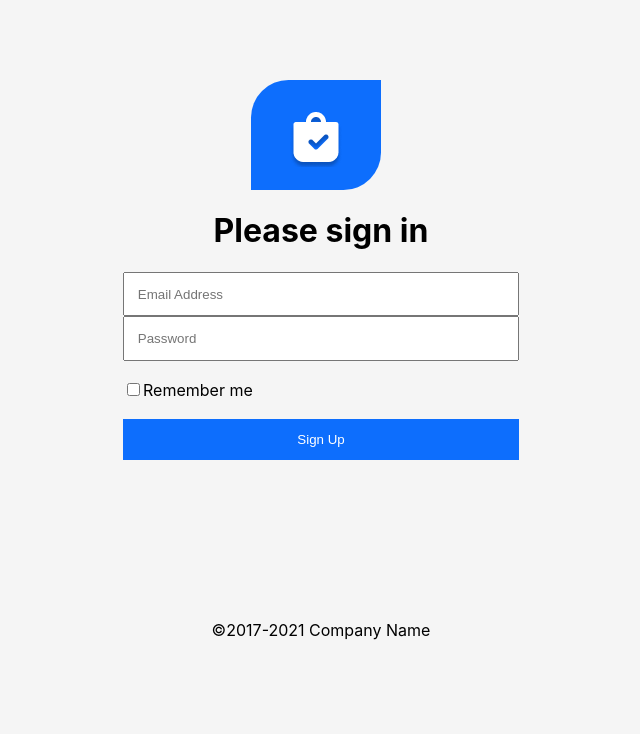
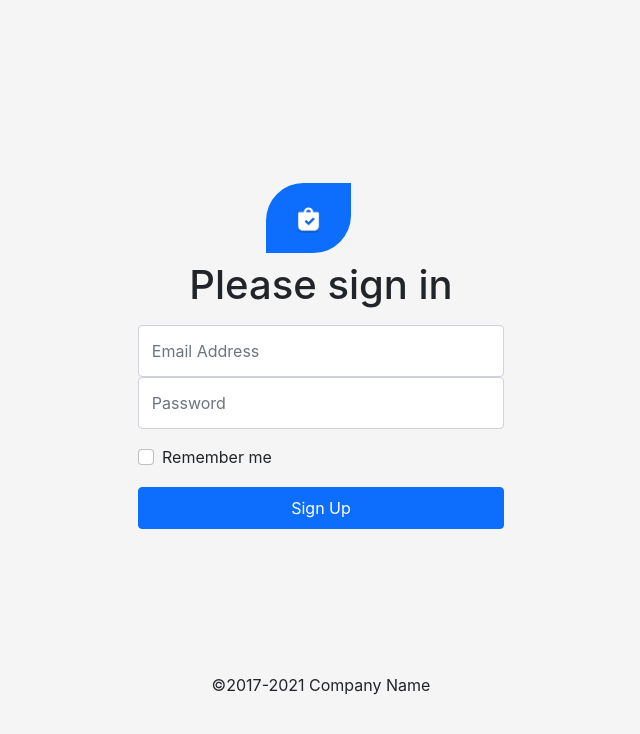
Before and after one commit to rifatjahan823/figma-conversion, a React (Create React App) app: page / in a window 1280 px wide. Shown: the top 734 px of the page, without its empty margins (319-959 px from the left). Built offline with nearby package versions, Linux system fonts and the light colour scheme.

Commit message:
login page done

```diff
--- a/public/index.html
+++ b/public/index.html
@@ -15,15 +15,10 @@
       user's mobile device or desktop. See https://developers.google.com/web/fundamentals/web-app-manifest/
     -->
     <link rel="manifest" href="%PUBLIC_URL%/manifest.json" />
-    <!--
-      Notice the use of %PUBLIC_URL% in the tags above.
-      It will be replaced with the URL of the `public` folder during the build.
-      Only files inside the `public` folder can be referenced from the HTML.
 
-      Unlike "/favicon.ico" or "favicon.ico", "%PUBLIC_URL%/favicon.ico" will
-      work correctly both with client-side routing and a non-root public URL.
-      Learn how to configure a non-root public URL by running `npm run build`.
-    -->
+    <!-- bootstrap cdn  -->
+    <link href="https://cdn.jsdelivr.net/npm/bootstrap@5.0.2/dist/css/bootstrap.min.css" rel="stylesheet" integrity="sha384-EVSTQN3/azprG1Anm3QDgpJLIm9Nao0Yz1ztcQTwFspd3yD65VohhpuuCOmLASjC" crossorigin="anonymous">
+
     <title>React App</title>
   </head>
   <body>
--- a/src/pages/Login.jsx
+++ b/src/pages/Login.jsx
@@ -1,40 +1,35 @@
+ import React from 'react';
+import { Form,Button} from 'react-bootstrap';
+import vector from "../../src/Vector.png";
 
-import React from 'react';
-import { Form,Button,Container} from 'react-bootstrap';
-import vector from "../../src/Vector.png";
 const Login = () => {
+
   return (
-        <Container style={{background:"whitesmoke",minHeight:'100vh'}}>
-
-        <div style={{display:'flex',justifyContent:'center',alignItems:'center'}}>
-         <div style={{margin:'10vh'}}>
+        <div className='min-vh-100 d-flex justify-content-center align-items-center' style={{background:"whitesmoke"}}>
+         <div className='mt-5 pt-5'>
         {/* logo div  */}
-          <div style={{textAlign:'center',background:' #0D6EFD'
-           ,padding: '25px',width:'80px',height:'60px',borderRadius: '37.5px 0px',marginLeft:'8rem'}}>
-          <img style={{paddingTop:'6px'}} src={vector} alt="" />
+          <div className='text-center' style={{background:' #0D6EFD',padding:'23px 30px',width:'85px',height:'70px',borderRadius: '37.5px 0px',marginLeft:'8rem'}}>
+          <img className='img-fluid' src={vector} alt="logo" />
           </div>
-
-         <h1 style={{textAlign:'center'}}>Please sign in</h1>
-
+         <h1 className='text-center py-2'>Please sign in</h1>
          {/* form section  */}
-            <Form>
+            <Form className='pb-5'>
             <Form.Group controlId="formBasicEmail">
             <Form.Control style={{padding:'0.8rem',width:'366px'}} type="email" placeholder="Email Address" />
             </Form.Group>
             <Form.Group controlId="formBasicPassword">
             <Form.Control style={{padding:'0.8rem',width:'366px'}} type="Password" placeholder="Password" />
             </Form.Group>
-             <Form.Group style={{padding:'1.2rem 0'}} controlId="formBasicCheckbox">
+             <Form.Group className='py-3' controlId="formBasicCheckbox">
              <Form.Check type="checkbox" label="Remember me" />
              </Form.Group>
-             <Button style={{padding:'0.8rem',width:'396px',background:'#0D6EFD',color:'#fff',border:'none'}} type="submit">
+             <Button className='w-100 p-2' style={{background:'#0D6EFD',color:'#fff'}}type="submit">
               Sign Up
               </Button>
               </Form>
+              <p className='text-center pt-5 mt-5'>&copy;2017-2021 Company Name</p>
           </div>
          </div>
-         <p style={{textAlign:'center',paddingTop:'4rem'}}>&copy;2017-2021 Company Name</p>
-         </Container>
   )
 }
 
```
